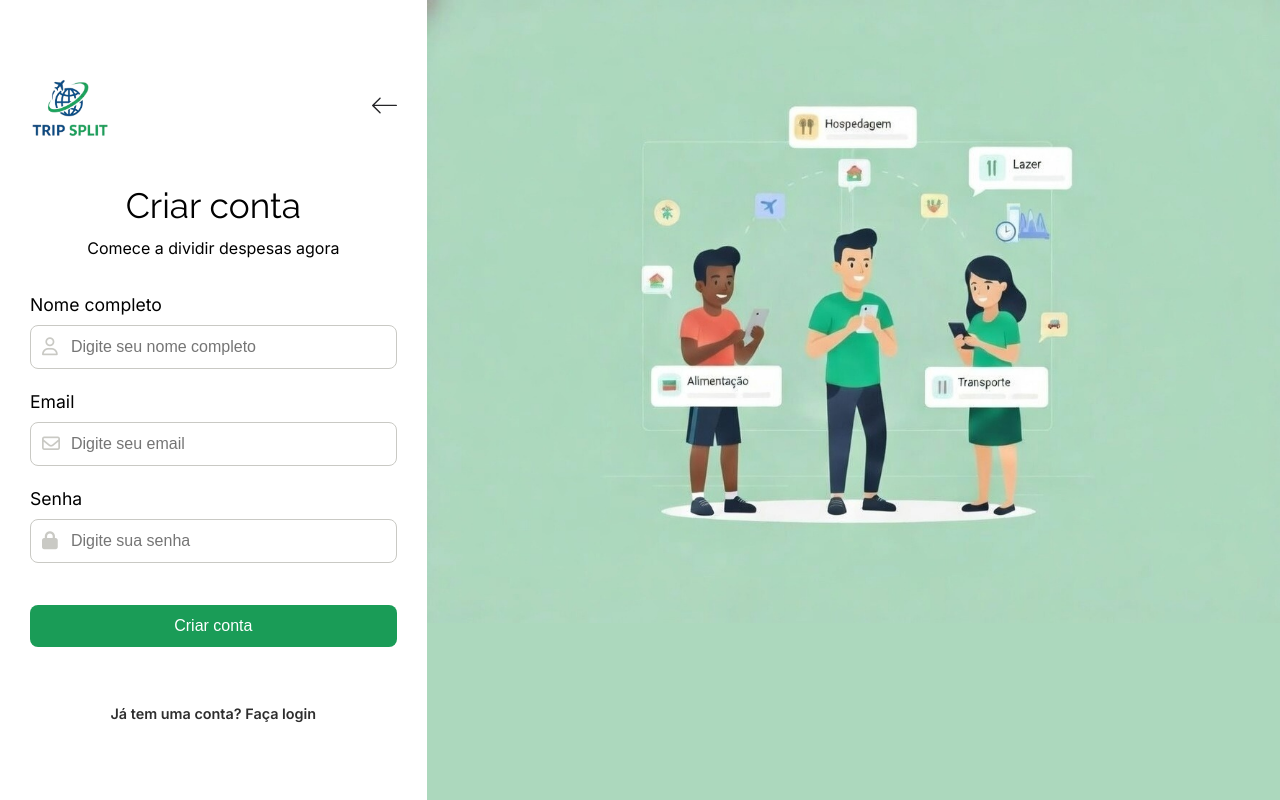
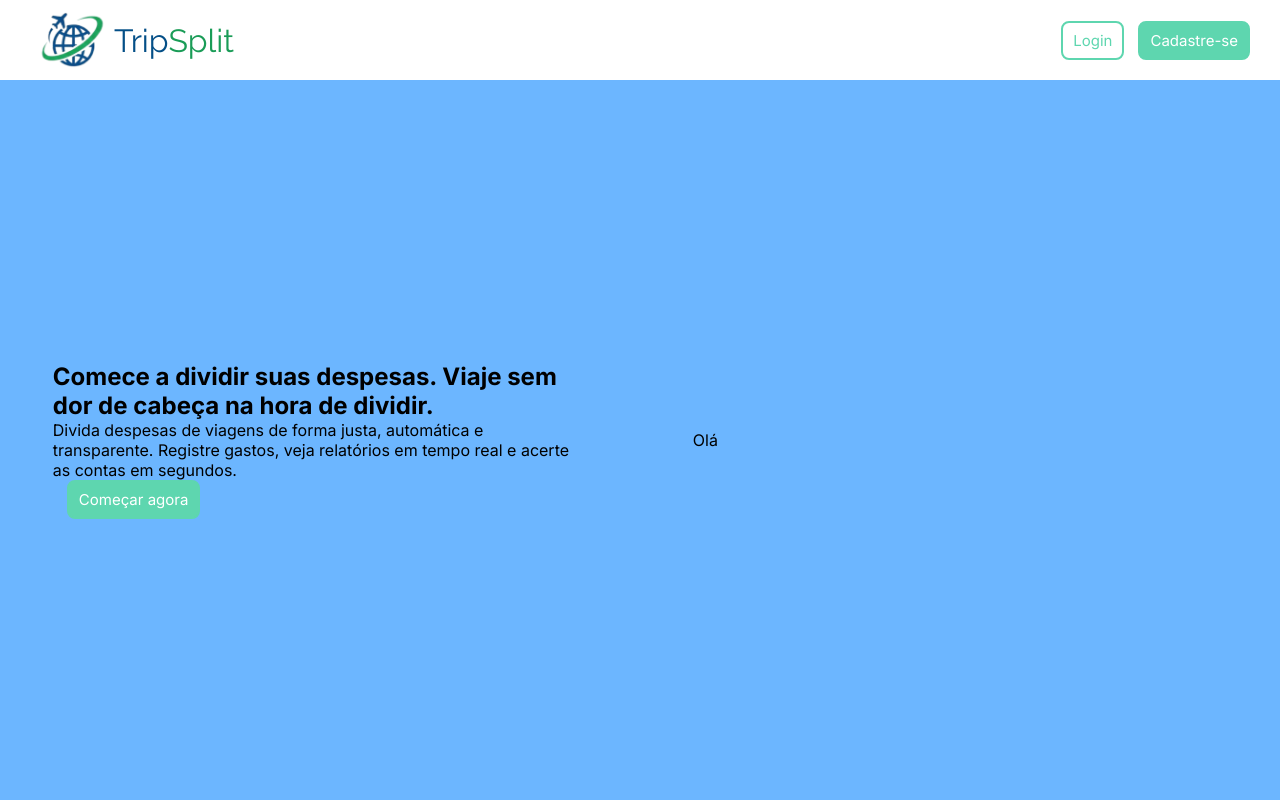
Before and after one commit to pairbytes-dev/tripsplit-monorepo, a React (Vite) app in the folder frontend/frontend/: page / in a window 1280 px wide. Built offline with nearby package versions, Linux system fonts and the light colour scheme.

Commit message:
header-home

```diff
--- a/frontend/frontend/src/App.jsx
+++ b/frontend/frontend/src/App.jsx
@@ -1,13 +1,16 @@
 // import { useState } from 'react'
 import './App.css'
 import './style/Login.css';
+import './style/Home.css';
 import Login from './components/Login'
+import Home from './components/Home';
 
 function App() {
 
   return (
       <div id='div-main'>
-        <Login />
+        <Home />
+        {/* <Login /> */}
       </div>
   )
 }
--- /dev/null
+++ b/frontend/frontend/src/components/Home.jsx
@@ -0,0 +1,13 @@
+import Header from "./home/Header";
+import HomeStart from "./home/HomeStart";
+
+const Home = () => {
+    return (
+        <main className="home-main">
+            <Header />
+            <HomeStart />
+        </main>
+    )
+}
+
+export default Home;
--- /dev/null
+++ b/frontend/frontend/src/components/home/Header.jsx
@@ -0,0 +1,18 @@
+import imgLogo from '../../assets/logo-icon.png';
+
+const Header = () => {
+    return (
+        <header className='home-header'>
+            <div className='div-header'>
+                <img src={imgLogo} alt="Logo TripSplit" className='logo-home'/>
+                <h1 className='title'>Trip<span>Split</span></h1>
+            </div>
+            <div className='div-header'>
+                <button className='btn-home' id='btn-login'>Login</button>
+                <button className='btn-home'>Cadastre-se</button>
+            </div>
+        </header>
+    )
+}
+
+export default Header;
--- /dev/null
+++ b/frontend/frontend/src/components/home/HomeStart.jsx
@@ -0,0 +1,16 @@
+const HomeStart = () => {
+    return (
+        <div className="div-home-start">
+            <section className="section-start">
+                <h1>Comece a dividir suas despesas. Viaje sem dor de cabeça na hora de dividir.</h1>
+                <p>Divida despesas de viagens de forma justa, automática e transparente. Registre gastos, veja relatórios em tempo real e acerte as contas em segundos.</p>
+                <button className="btn-home">Começar agora</button>
+            </section>
+            <section className="section-start">
+                <p>Olá</p>
+            </section>
+        </div>
+    )
+}
+
+export default HomeStart;
--- a/frontend/frontend/src/index.css
+++ b/frontend/frontend/src/index.css
@@ -8,8 +8,11 @@
   --gray: #8A8A8A;
   --dark-gray: #2E2E2E;
 
+  --light-green: #5ED6AF;
   --green: #1A9C57;
   --dark-green: #007A52;
+
+  --blue: #044F87;
 }
 
 * {
--- /dev/null
+++ b/frontend/frontend/src/style/Home.css
@@ -0,0 +1,73 @@
+main.home-main{
+    background-color: rgb(108, 182, 255);
+    width: 100vw;
+    height: 100vh;
+
+    font-family: var(--text);
+}
+
+header.home-header{
+    background-color: white;
+    width: 100%;
+    height: 80px;
+    padding: 5px 30px;
+
+    display: flex;
+    justify-content: space-between;
+}
+
+div.div-header{
+    display: flex;
+    align-items: center;
+}
+
+.logo-home{
+    height: 60px;
+}
+
+.title{
+    color: var(--blue);
+    font-family: var(--title);
+    font-weight: 400;
+    font-size: 2rem;
+}
+
+.title span{
+    color: var(--green);
+}
+
+.btn-home{
+    border: 2px solid var(--light-green);
+    background-color: var(--light-green);
+    color: white;
+    border-radius: 8px;
+    padding: 8px 10px;
+    margin-left: 14px;
+    cursor: pointer;
+    font-family: var(--text);
+    font-size: 15px;
+
+    transition: all 0.3s ease-in-out;
+}
+
+.btn-home#btn-login{
+    background-color: white;
+    color: var(--light-green);
+}
+
+.btn-home:hover{
+    box-shadow: 0 2px 4px rgba(0,0,0,0.2);
+    transform: translateY(-1px);
+}
+
+div.div-home-start{
+    display: grid;
+    align-items: center;
+    grid-template-columns: 1fr 1fr;
+
+    height: calc(100vh - 80px);
+}
+
+.section-start{
+    padding: 5px 3.3rem;
+}
```
Also changed, not shown: frontend/frontend/src/assets/logo-icon.png (added).
